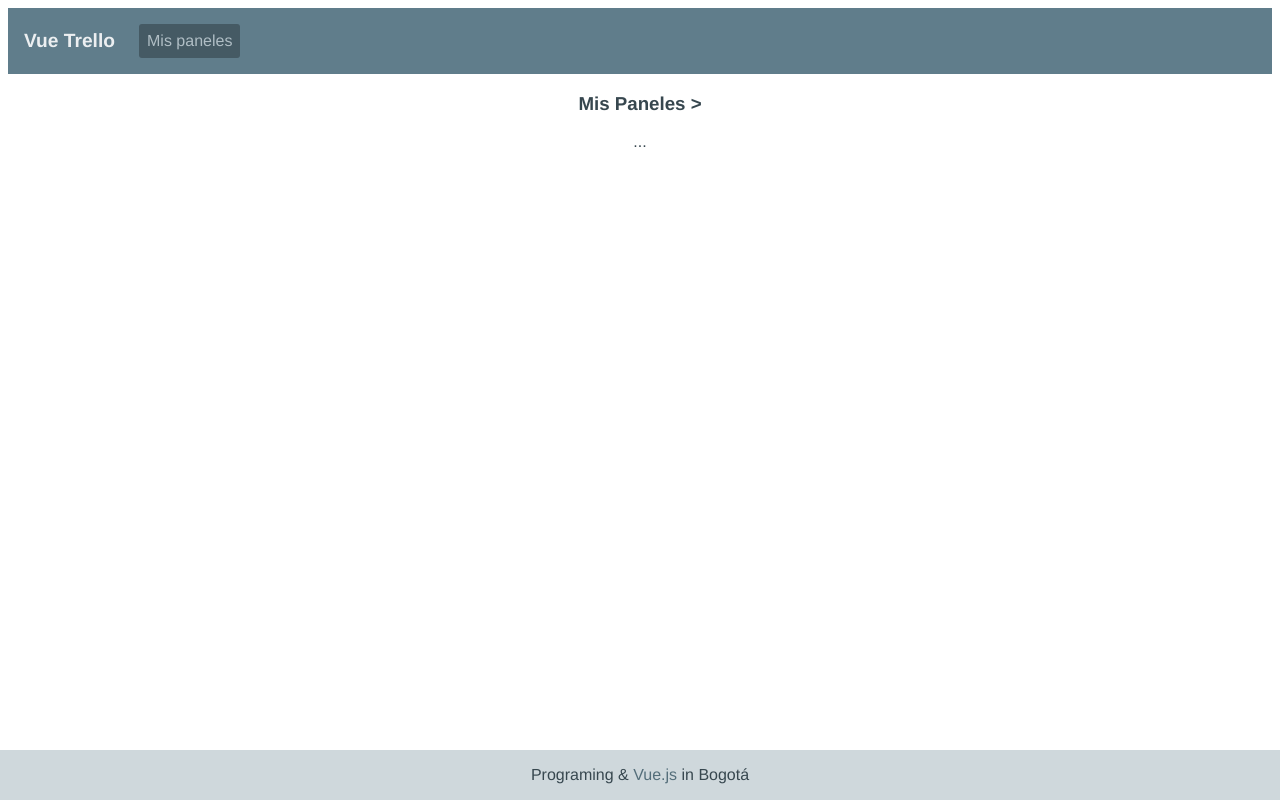
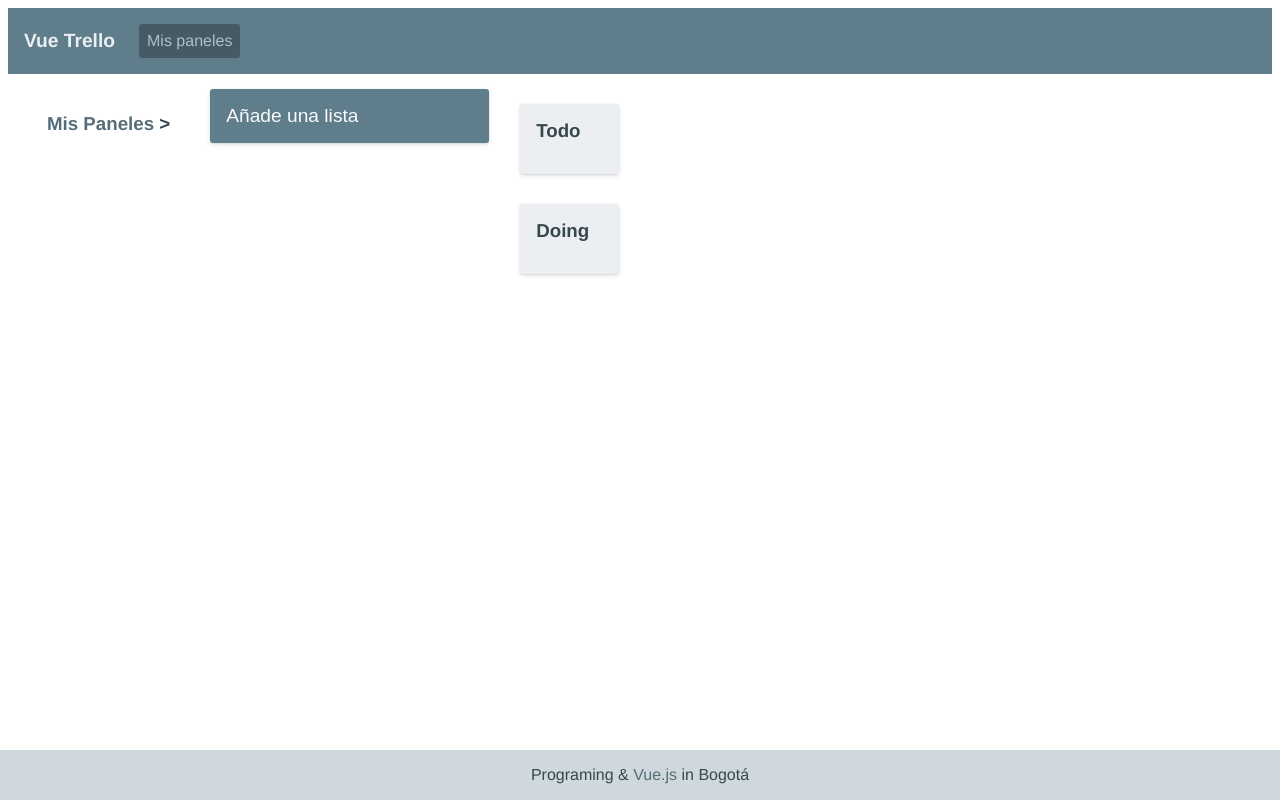
Before and after one commit to zhentinela-ai/VUE-VUEX, a Vue app in the folder vue-trello/: page /#/board/1 in a window 1280 px wide. Built offline with nearby package versions, Linux system fonts and the light colour scheme.

Commit message:
Component Column

```diff
--- /dev/null
+++ b/vue-trello/src/components/Column.vue
@@ -0,0 +1,48 @@
+<template>
+  <section>
+    <header>
+      <h3>{{ name }}</h3>
+    </header>
+  </section>
+</template>
+
+<script>
+export default {
+  name: 'column',
+  props: {
+    listId: String,
+    name: String
+  }
+}
+</script>
+
+<style lang="scss" scoped>
+  section {
+    box-sizing: border-box;
+    background-color: #eceff1;
+    border-radius: 3px;
+    box-shadow: 0 0 0 0.5px rgba(49,49,93,.03),
+      0 2px 5px 0 rgba(49,49,93,.1),
+      0 1px 2px 0 rgba(0,0,0,.08);
+    margin: 1rem;
+    padding: 1rem;
+    width: 100%;
+    @media screen and (min-width: 600px) {
+      width: calc(50% - 2rem - 2px);
+    }
+    @media screen and (min-width: 1024px) {
+      width: calc(70% - 2rem - 2px);
+    }
+    @media screen and (min-width: 1200px) {
+      width: calc(60% - 2rem - 2px);
+    }
+  }
+  header {
+    color: #37474f;
+    margin: 0;
+    padding-bottom: 1rem;
+  }
+  h3 {
+    margin: 0;
+  }
+</style>
--- a/vue-trello/src/components/views/Board.vue
+++ b/vue-trello/src/components/views/Board.vue
@@ -1,22 +1,100 @@
 <template>
   <section>
     <h3><span>Mis Paneles</span> > {{ name }}</h3>
-    <div class="">...</div>
+    <input
+    type="text"
+    placeholder="Añade una lista"
+    v-model="listName"
+    @keyup.enter="add()"
+    >
+    <div class="container">
+      <column
+        v-for="(list, index) in boardList"
+        :key="index"
+        :listId="list.id"
+        :name="list.name"
+      >
+      </column>
+    </div>
   </section>
 </template>
 
 <script>
+import Column from '@/components/Column'
+
 export default {
   name: 'board-view',
-  components: {},
+  components: { Column },
 
   props: {
     name: String,
     id: String
+  },
+
+  data () {
+    return {
+      listName: '',
+      boardList: [
+        { id: '1', name: 'Todo' },
+        { id: '2', name: 'Doing' }
+      ]
+    }
+  },
+
+  methods: {
+    add () {
+      this.boardList.push({ name: this.listName })
+    }
   }
 }
 </script>
 
-<style>
+<style lang="scss" scoped>
+  h3 {
+    color: #34474F;
+    text-align: left;
+    margin: 1.5rem;
 
+    span {
+      color: #546E7A;
+    }
+  }
+
+  section {
+    text-align: left;
+    margin: 15px;
+  }
+
+  .container {
+    box-sizing: border-box;
+    align-items: flex-start;
+    display: flex;
+    flex-direction: row;
+    flex-wrap: wrap;
+    justify-content: flex-start;
+  }
+
+  input {
+    background-color: #607d8b;
+    border: 0;
+    border-radius: 3px;
+    box-shadow: 0 0 0 0.5px rgba(49,49,93,.03),
+      0 2px 5px 0 rgba(49,49,93,.1),
+      0 1px 2px 0 rgba(0,0,0,.08);
+    color: #607d8b;
+    font-size: 1.2rem;
+    margin: 0 1rem;
+    outline: 0;
+    padding: 1rem;
+    transition: all 600ms ease;
+
+    &:active,
+    &:focus {
+      background-color: #fafafa;
+    }
+
+    &::placeholder {
+      color: #fafafa;
+    }
+  }
 </style>
```
